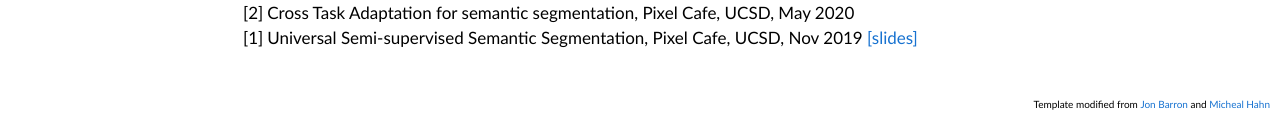
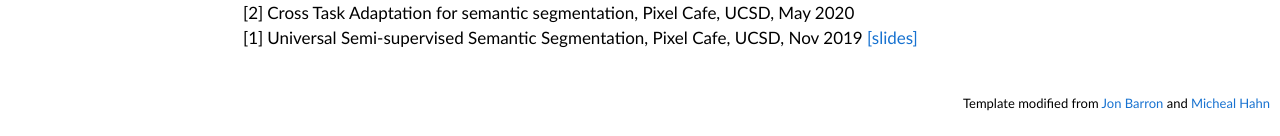
Before and after one commit to tarun005/tarun005.github.io, a Jekyll site: the page index.html, which Jekyll copies as it is, in a window 1280 px wide. Shown: the part 2710-2846 px from the top of the page. Built offline with Jekyll 4.4.1, drawn with Linux system fonts in a browser that asks for light colours.

Commit message:
Update webpage

```diff
--- a/index.html
+++ b/index.html
@@ -385,8 +385,8 @@
 	</div>
 
 <table width="100%" align="center" border="0" cellspacing="0" cellpadding="2">
-    <tr><td><br><p align="right"><font size="1.5">
-    Template modified from <a href="https://jonbarron.info/" class="ack"> Jon Barron </a> and <a href="http://stanford.edu/~mhahn2/cgi-bin/" class="ack">  Micheal Hahn </a>
+    <tr><td><br><p align="right"><font size="2.5">
+    Template modified from <a href="https://jonbarron.info/" > Jon Barron </a> and <a href="http://stanford.edu/~mhahn2/cgi-bin/">  Micheal Hahn </a>
     </font></p></td></tr>
 </table>
 
```
Also changed, not shown: 1 other file.
